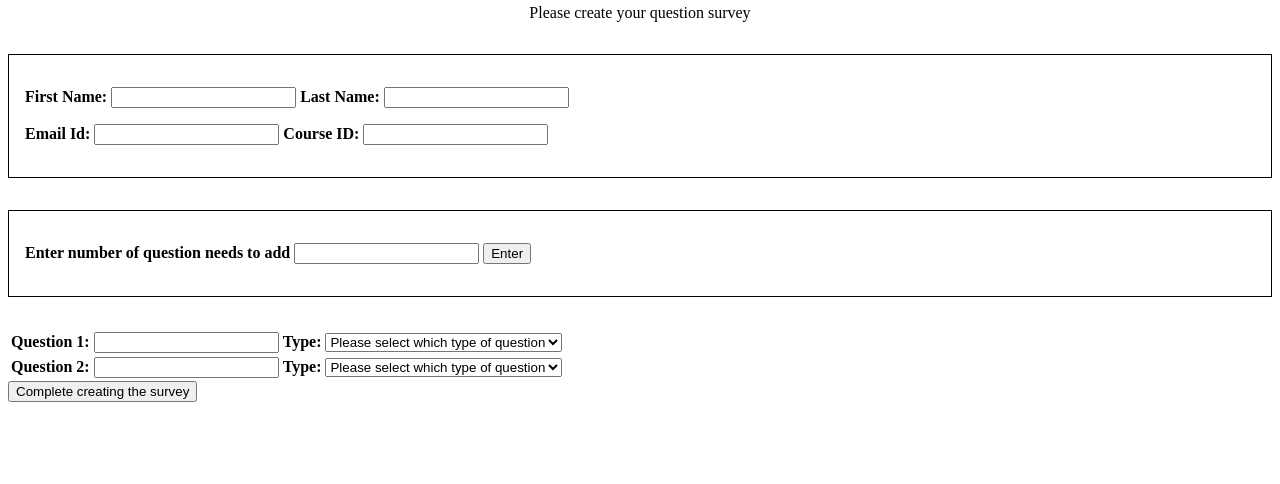
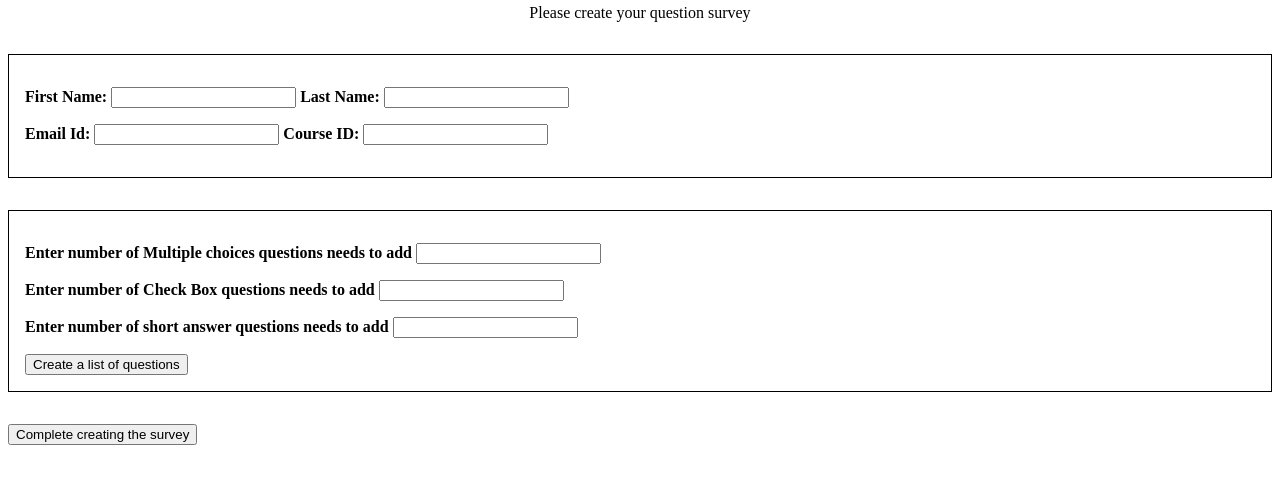
Before and after one commit to shenlong3010/Course-Evalution, a website: page public/index.html in a window 1280 px wide. Shown: the part 82-566 px from the top of the page. Drawn offline with Linux system fonts and the light colour scheme.

Commit message:
Update index.html

```diff
--- a/public/index.html
+++ b/public/index.html
@@ -28,10 +28,21 @@
 
 	<div class="main_form">
 			<div>
-				<label for="question_number">Enter number of question needs to add</label>
-				<input id="question_number" type="number" name="question_number">
-				<button id="number">Enter</button>
+				<label for="mcq_number">Enter number of Multiple choices questions needs to add</label>
+				<input id="mcq_number" type="number" name="mcq_number">
 			</div>
+
+			<div>
+				<label for="cb_number">Enter number of Check Box questions needs to add</label>
+				<input id="cb_number" type="number" name="cb_number">
+			</div>
+
+			<div>
+				<label for="sa_number">Enter number of short answer questions needs to add</label>
+				<input id="sa_number" type="number" name="sa_number">
+			</div>
+
+			<button id="question_generate">Create a list of questions</button>
 	</div>
 
 	<!--
@@ -54,44 +65,8 @@
 
 	-->
 
-	<table>
-		<tbody id="ques_list">
-			<!-- DOM needs to be made here to generate questions -->
-			<thead>
-				<tr>
-					<th for="question"> Question 1: </th>
-					<th> <input id="question" type="text" name="question"> </th>
-
-					<th for="type"> Type: </th>
-					<th>
-					<select id="type" name="type">
-						<option value="">Please select which type of question</option>
-						<option value="MCQ">Multiple Choice</option>
-						<option value="Short/Long Answer">Short/Long Answer</option>
-						<option value="Checkbox">CheckBoxes</option>
-					</select>
-					</th>
-				</tr>
-			</thead>
-
-			<thead>
-				<tr>
-					<th for="question"> Question 2: </th>
-					<th> <input id="question" type="text" name="question"> </th>
-
-					<th for="type"> Type: </th>
-					<th>
-					<select id="type" name="type">
-						<option value="">Please select which type of question</option>
-						<option value="MCQ">Multiple Choice</option>
-						<option value="Short/Long Answer">Short/Long Answer</option>
-						<option value="Checkbox">CheckBoxes</option>
-					</select>
-					</th>
-				</tr>
-			</thead>
-		</tbody>
-	</table>
+	<div id="message">
+	</div>
 
 	<button id="submit">Complete creating the survey</button>
 
```
